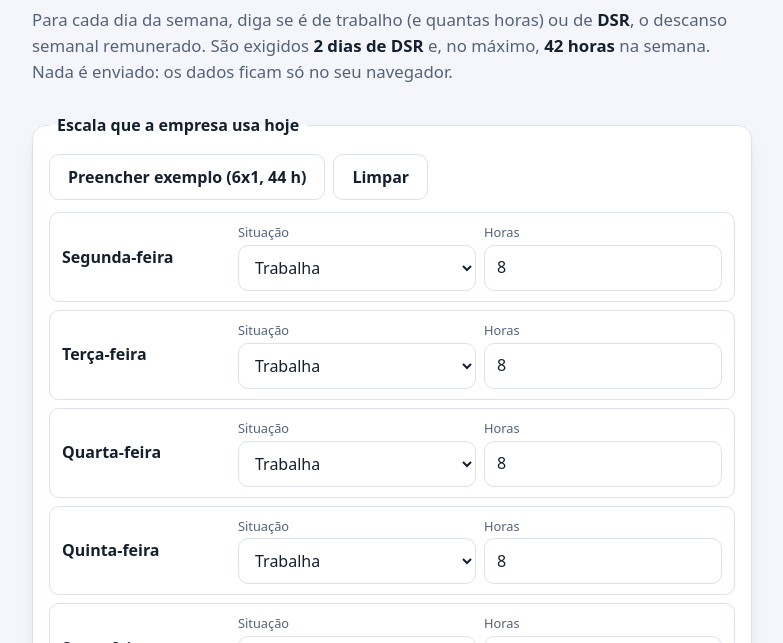
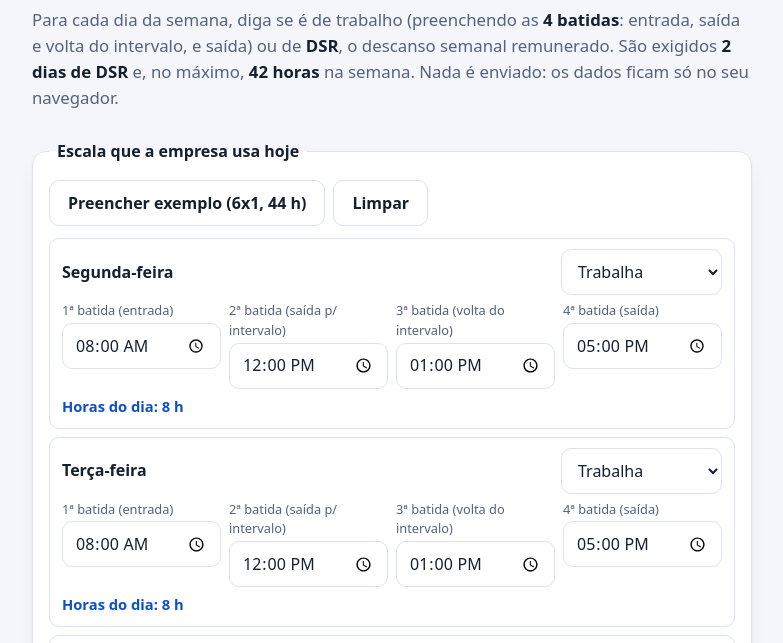
Before and after one commit to burbellohub/calculadora-escala-6x1, a website: page index.html in a window 1280 px wide. Both pictures are taken after a click on the button "Preencher exemplo (6x1, 44 h)". Shown: the part 141-784 px from the top of the page, without its empty margins (248-1031 px from the left). Drawn offline with Linux system fonts and the light colour scheme.

Commit message:
Simulador: horas do dia calculadas pelas 4 batidas (entrada, saida/volta do intervalo, saida)
Co-Authored-By: Claude Sonnet 5.5 <noreply@anthropic.com>

```diff
--- a/app.js
+++ b/app.js
@@ -5,21 +5,27 @@
   var $ = function (s) { return document.querySelector(s); };
   var esc = function (s) { return String(s).replace(/[&<>"']/g, function (c) { return { "&": "&amp;", "<": "&lt;", ">": "&gt;", '"': "&quot;", "'": "&#39;" }[c]; }); };
 
-  var EXEMPLO = ["8", "8", "8", "8", "8", "4", null]; // 6x1 de 44 h; null = DSR
+  var NORMAL = ["08:00", "12:00", "13:00", "17:00"]; // 8 h
+  var SABADO = ["08:00", "10:00", "10:15", "12:15"]; // 4 h
+  var EXEMPLO = [NORMAL, NORMAL, NORMAL, NORMAL, NORMAL, SABADO, null]; // 6x1 de 44 h; null = DSR
 
   /* ---------- Linhas dos 7 dias ---------- */
   $("#dias").innerHTML = E.NOMES.map(function (nome, i) {
+    var batidas = E.BATIDAS.map(function (rot, k) {
+      return '<div><label for="b' + i + k + '">' + rot + '</label><input id="b' + i + k + '" type="time" step="60"></div>';
+    }).join("");
     return '<div class="dia" data-i="' + i + '">' +
-      '<span class="nome">' + nome + "</span>" +
-      '<div class="campos">' +
-      '<div><label for="t' + i + '">Situação</label><select id="t' + i + '"><option value="t">Trabalha</option><option value="d">DSR (descanso)</option></select></div>' +
-      '<div><label for="h' + i + '">Horas</label><input id="h' + i + '" type="text" inputmode="decimal" placeholder="Ex.: 8 ou 8:30"></div>' +
-      "</div></div>";
+      '<div class="cab"><span class="nome">' + nome + '</span>' +
+      '<select id="t' + i + '" aria-label="Situação de ' + nome + '"><option value="t">Trabalha</option><option value="d">DSR (descanso)</option></select></div>' +
+      '<div class="batidas">' + batidas + "</div>" +
+      '<p class="horas-dia" id="r' + i + '"></p></div>';
   }).join("");
+
+  function batidasDe(i) { return [0, 1, 2, 3].map(function (k) { return $("#b" + i + k).value; }); }
 
   function ler() {
     return E.NOMES.map(function (_, i) {
-      return { dsr: $("#t" + i).value === "d", horas: $("#h" + i).value };
+      return { dsr: $("#t" + i).value === "d", batidas: batidasDe(i) };
     });
   }
 
@@ -29,7 +35,9 @@
 
     dias.forEach(function (d, i) {
       var linha = document.querySelector('.dia[data-i="' + i + '"]');
-      $("#h" + i).disabled = d.dsr;
+      [0, 1, 2, 3].forEach(function (k) { $("#b" + i + k).disabled = d.dsr; });
+      linha.querySelector(".batidas").hidden = d.dsr;
+      $("#r" + i).textContent = d.dsr ? "DSR: dia de descanso." : r.porDia[i] === null ? "" : "Horas do dia: " + E.formatar(r.porDia[i]);
       linha.classList.toggle("dsr", d.dsr);
       linha.classList.toggle("problema", r.erros.some(function (e) { return e.dia === i; }));
     });
@@ -39,7 +47,7 @@
     if (r.situacao === "erro") {
       html += '<div class="msg erro"><h2>Corrija para continuar</h2><ul>' + r.erros.map(function (e) { return "<li>" + esc(e.msg) + "</li>"; }).join("") + "</ul></div>";
     } else if (r.situacao === "excede") {
-      html += '<div class="msg aviso"><h2>A escala passa do limite semanal</h2><p>Faltam reduzir <strong>' + esc(E.formatar(r.excedeMin)) + "</strong> para caber em " + esc(E.formatar(E.LIMITE_SEMANA)) + ". Diminua a escala: edite as horas de um ou mais dias acima.</p></div>";
+      html += '<div class="msg aviso"><h2>A escala passa do limite semanal</h2><p>Faltam reduzir <strong>' + esc(E.formatar(r.excedeMin)) + "</strong> para caber em " + esc(E.formatar(E.LIMITE_SEMANA)) + ". Diminua a escala: edite as batidas de um ou mais dias acima.</p></div>";
     } else {
       html += '<div class="msg ok"><h2>Dentro do limite</h2><p>A escala cabe em ' + esc(E.formatar(E.LIMITE_SEMANA)) + " por semana e tem 2 dias de DSR. Você pode continuar.</p></div>";
       if (r.domingoTrabalha) html += '<div class="msg aviso"><p>Atenção: um dos dias de DSR deve ser, preferencialmente, o domingo.</p></div>';
@@ -61,12 +69,12 @@
     if (r.situacao !== "ok") return;
     var linhas = dias.map(function (d, i) {
       return d.dsr
-        ? '<tr class="dsr"><td>' + E.NOMES[i] + '</td><td class="n">DSR</td></tr>'
-        : "<tr><td>" + E.NOMES[i] + '</td><td class="n">' + esc(E.formatar(E.lerHoras(d.horas))) + "</td></tr>";
+        ? '<tr class="dsr"><td>' + E.NOMES[i] + '</td><td>DSR</td><td class="n">—</td></tr>'
+        : "<tr><td>" + E.NOMES[i] + "</td><td>" + d.batidas.map(esc).join(" · ") + '</td><td class="n">' + esc(E.formatar(r.porDia[i])) + "</td></tr>";
     }).join("");
     var el = $("#final");
     el.innerHTML = "<h2>Escala conferida</h2><p>Dentro de " + esc(E.formatar(E.LIMITE_SEMANA)) + " por semana, com 2 dias de DSR.</p>" +
-      '<table><thead><tr><th>Dia</th><th class="n">Horas</th></tr></thead><tbody>' + linhas + '</tbody><tfoot><tr><td>Total da semana</td><td class="n">' + esc(E.formatar(r.totalMin)) + "</td></tr></tfoot></table>" +
+      '<table><thead><tr><th>Dia</th><th>Batidas</th><th class="n">Horas</th></tr></thead><tbody>' + linhas + '</tbody><tfoot><tr><td colspan="2">Total da semana</td><td class="n">' + esc(E.formatar(r.totalMin)) + "</td></tr></tfoot></table>" +
       '<div class="acoes"><button type="button" class="btn primario" id="imprimir">Imprimir ou salvar em PDF</button></div>';
     el.hidden = false;
     el.scrollIntoView({ behavior: "smooth", block: "start" });
@@ -75,16 +83,16 @@
   });
 
   $("#exemplo").addEventListener("click", function () {
-    EXEMPLO.forEach(function (h, i) {
-      $("#t" + i).value = h === null ? "d" : "t";
-      $("#h" + i).value = h === null ? "" : h;
+    EXEMPLO.forEach(function (b, i) {
+      $("#t" + i).value = b === null ? "d" : "t";
+      [0, 1, 2, 3].forEach(function (k) { $("#b" + i + k).value = b === null ? "" : b[k]; });
     });
     esconderFinal();
     mostrar();
   });
 
   $("#limpar").addEventListener("click", function () {
-    E.NOMES.forEach(function (_, i) { $("#t" + i).value = "t"; $("#h" + i).value = ""; });
+    E.NOMES.forEach(function (_, i) { $("#t" + i).value = "t"; [0, 1, 2, 3].forEach(function (k) { $("#b" + i + k).value = ""; }); });
     esconderFinal();
     mostrar();
   });
--- a/escala.js
+++ b/escala.js
@@ -9,20 +9,19 @@
   "use strict";
 
   var NOMES = ["Segunda-feira", "Terça-feira", "Quarta-feira", "Quinta-feira", "Sexta-feira", "Sábado", "Domingo"];
+  var BATIDAS = ["1ª batida (entrada)", "2ª batida (saída p/ intervalo)", "3ª batida (volta do intervalo)", "4ª batida (saída)"];
   var LIMITE_SEMANA = 42 * 60;
   var LIMITE_DIA = 10 * 60;
   var DSR_EXIGIDOS = 2;
   var DOMINGO = 6;
 
-  /** "8", "8,5", "8.5", "8:30", "8h30" -> minutos. Vazio -> null. Inválido -> NaN. */
-  function lerHoras(txt) {
+  /** "08:00", "8:00", "8h30", "0800" -> minutos desde 00:00. Vazio -> null. Inválido -> NaN. */
+  function lerHora(txt) {
     var t = String(txt == null ? "" : txt).trim().toLowerCase().replace(/\s/g, "");
     if (!t) return null;
-    var m = /^(\d{1,2})(?::|h)(\d{1,2})$/.exec(t);
-    if (m) return +m[2] < 60 ? +m[1] * 60 + +m[2] : NaN;
-    if (/^\d{1,2}h$/.test(t)) return parseInt(t, 10) * 60;
-    if (!/^\d{1,2}([.,]\d{1,2})?$/.test(t)) return NaN;
-    return Math.round(parseFloat(t.replace(",", ".")) * 60);
+    var m = /^(\d{1,2})(?::|h)(\d{2})$/.exec(t) || /^(\d{2})(\d{2})$/.exec(t);
+    if (!m) return NaN;
+    return +m[1] < 24 && +m[2] < 60 ? +m[1] * 60 + +m[2] : NaN;
   }
 
   /** 2520 -> "42 h"; 2490 -> "41 h 30 min". */
@@ -33,23 +32,35 @@
   }
 
   /**
-   * dias: 7 itens (segunda a domingo) { dsr: boolean, horas: texto digitado }
-   * Devolve { erros:[{dia, msg}], totalMin, dsr, excedeMin, situacao }
+   * dias: 7 itens (segunda a domingo) { dsr: boolean, batidas: [4 textos "HH:MM"] }
+   * Devolve { erros:[{dia, msg}], totalMin, porDia:[minutos|null], dsr, excedeMin, situacao, domingoTrabalha }
    * situacao: "erro" (dados incompletos ou fora da regra), "excede" (passa de 42 h) ou "ok".
    */
   function avaliar(dias) {
     var erros = [];
     var total = 0;
+    var porDia = [];
     var dsr = dias.filter(function (d) { return d.dsr; }).length;
 
     dias.forEach(function (d, i) {
+      porDia.push(null);
       if (d.dsr) return;
-      var min = lerHoras(d.horas);
-      if (min === null) erros.push({ dia: i, msg: NOMES[i] + ": informe as horas trabalhadas ou marque como DSR." });
-      else if (isNaN(min)) erros.push({ dia: i, msg: NOMES[i] + ": horas inválidas. Use, por exemplo, 8 ou 8:30." });
-      else if (min === 0) erros.push({ dia: i, msg: NOMES[i] + ": 0 hora é descanso. Marque como DSR ou informe as horas." });
-      else if (min > LIMITE_DIA) erros.push({ dia: i, msg: NOMES[i] + ": " + formatar(min) + " passa do máximo de " + formatar(LIMITE_DIA) + " por dia." });
-      else total += min;
+      var b = (d.batidas || []).map(lerHora);
+      while (b.length < 4) b.push(null);
+      var nome = NOMES[i];
+      var faltam = b.some(function (x) { return x === null; });
+      if (b.some(function (x) { return x !== null && isNaN(x); })) {
+        erros.push({ dia: i, msg: nome + ": horário inválido. Use o formato 08:00." });
+      } else if (faltam) {
+        erros.push({ dia: i, msg: nome + ": preencha as 4 batidas ou marque como DSR." });
+      } else if (!(b[0] < b[1] && b[1] < b[2] && b[2] < b[3])) {
+        erros.push({ dia: i, msg: nome + ": os horários precisam estar em ordem (1ª, 2ª, 3ª e 4ª batida, uma depois da outra)." });
+      } else {
+        var min = (b[1] - b[0]) + (b[3] - b[2]);
+        porDia[i] = min;
+        if (min > LIMITE_DIA) erros.push({ dia: i, msg: nome + ": " + formatar(min) + " passa do máximo de " + formatar(LIMITE_DIA) + " por dia." });
+        else total += min;
+      }
     });
 
     if (dsr < DSR_EXIGIDOS) erros.push({ dia: null, msg: "Escolha 2 dias de DSR (descanso semanal remunerado). Você marcou " + dsr + "." });
@@ -57,8 +68,8 @@
 
     var excede = Math.max(0, total - LIMITE_SEMANA);
     var situacao = erros.length ? "erro" : excede ? "excede" : "ok";
-    return { erros: erros, totalMin: total, dsr: dsr, excedeMin: excede, situacao: situacao, domingoTrabalha: !dias[DOMINGO].dsr };
+    return { erros: erros, totalMin: total, porDia: porDia, dsr: dsr, excedeMin: excede, situacao: situacao, domingoTrabalha: !dias[DOMINGO].dsr };
   }
 
-  return { NOMES: NOMES, LIMITE_SEMANA: LIMITE_SEMANA, LIMITE_DIA: LIMITE_DIA, lerHoras: lerHoras, formatar: formatar, avaliar: avaliar };
+  return { NOMES: NOMES, BATIDAS: BATIDAS, LIMITE_SEMANA: LIMITE_SEMANA, LIMITE_DIA: LIMITE_DIA, lerHora: lerHora, formatar: formatar, avaliar: avaliar };
 });
--- a/index.html
+++ b/index.html
@@ -20,7 +20,7 @@
   <main class="miolo">
     <section class="intro">
       <h1>Sua escala cabe em 42 horas?</h1>
-      <p class="lead">Para cada dia da semana, diga se é de trabalho (e quantas horas) ou de <strong>DSR</strong>, o descanso semanal remunerado. São exigidos <strong>2 dias de DSR</strong> e, no máximo, <strong>42 horas</strong> na semana. Nada é enviado: os dados ficam só no seu navegador.</p>
+      <p class="lead">Para cada dia da semana, diga se é de trabalho (preenchendo as <strong>4 batidas</strong>: entrada, saída e volta do intervalo, e saída) ou de <strong>DSR</strong>, o descanso semanal remunerado. São exigidos <strong>2 dias de DSR</strong> e, no máximo, <strong>42 horas</strong> na semana. Nada é enviado: os dados ficam só no seu navegador.</p>
     </section>
 
     <form id="form" novalidate autocomplete="off">
@@ -31,7 +31,7 @@
           <button type="button" class="btn" id="limpar">Limpar</button>
         </div>
         <div id="dias" class="dias"></div>
-        <p class="dica">Escreva as horas como <strong>8</strong>, <strong>8,5</strong> ou <strong>8:30</strong>. Marcando DSR, o dia não conta horas.</p>
+        <p class="dica">As horas do dia são calculadas pelas batidas: (2ª − 1ª) + (4ª − 3ª). Marcando DSR, o dia não conta horas.</p>
       </fieldset>
 
       <section id="painel" class="painel" role="status" aria-live="polite"></section>
--- a/style.css
+++ b/style.css
@@ -67,14 +67,18 @@ legend { font-weight: 800; padding: 0 8px; }
 .dia.dsr { background: var(--azul-claro); }
 .dia.problema { border-color: var(--vermelho); }
 .dia .nome { font-weight: 700; }
-.dia .campos { display: grid; grid-template-columns: 1fr 1fr; gap: 8px; }
+.dia .cab { display: flex; flex-wrap: wrap; align-items: center; justify-content: space-between; gap: 8px; }
+.dia .cab select { width: auto; min-width: 150px; }
+.dia .batidas { display: grid; grid-template-columns: 1fr 1fr; gap: 8px; }
+.dia .horas-dia { margin: 0; font-weight: 700; color: var(--azul); font-size: 0.92rem; }
+.dia .horas-dia:empty { display: none; }
 .dia label { display: block; font-size: 0.8rem; color: var(--suave); margin-bottom: 2px; }
-select, input[type="text"] { width: 100%; min-height: 46px; padding: 0 12px; font: inherit; color: var(--texto); background: var(--cartao); border: 1.5px solid var(--linha); border-radius: 10px; }
+select, input[type="text"], input[type="time"] { width: 100%; min-height: 46px; padding: 0 12px; font: inherit; color: var(--texto); background: var(--cartao); border: 1.5px solid var(--linha); border-radius: 10px; }
 input:disabled { opacity: 0.5; }
 .dica { color: var(--suave); font-size: 0.9rem; margin: 12px 0 0; }
 
-@media (min-width: 560px) {
-  .dia { grid-template-columns: 170px 1fr; align-items: center; }
+@media (min-width: 640px) {
+  .dia .batidas { grid-template-columns: repeat(4, 1fr); }
 }
 
 .painel { display: grid; gap: 10px; }
```
Also changed, not shown: tests/escala.test.js (+53 -53 lines), README.md.
